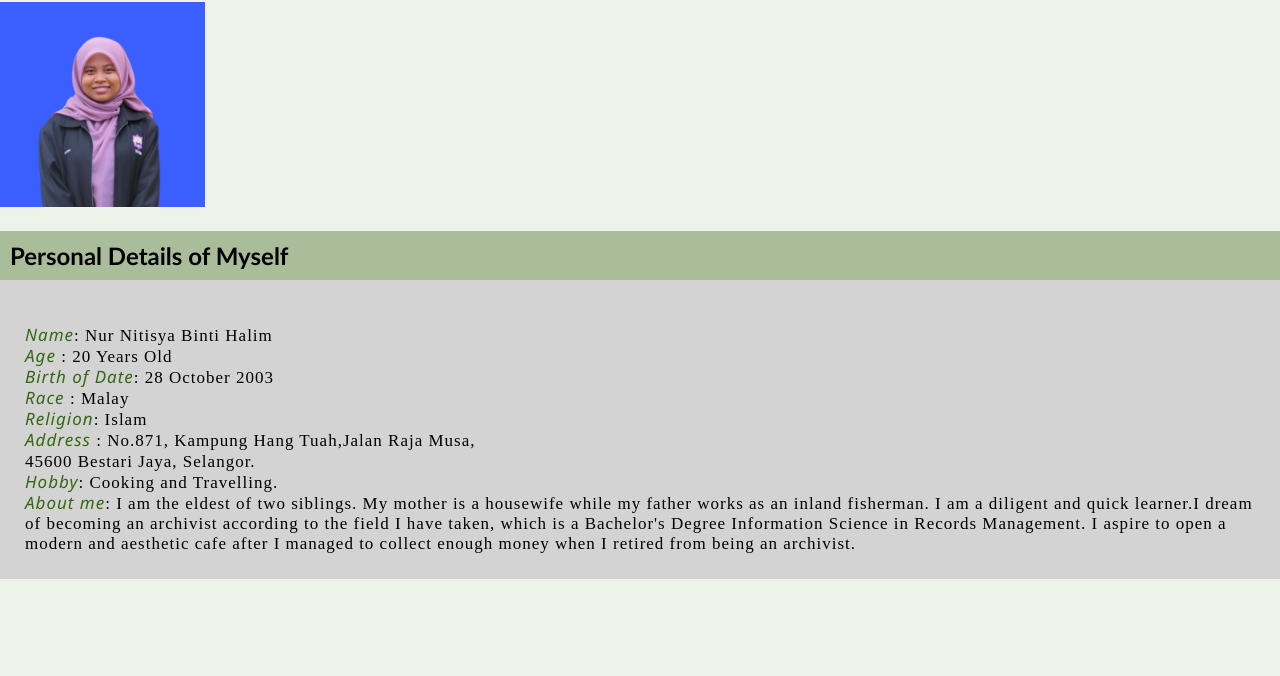
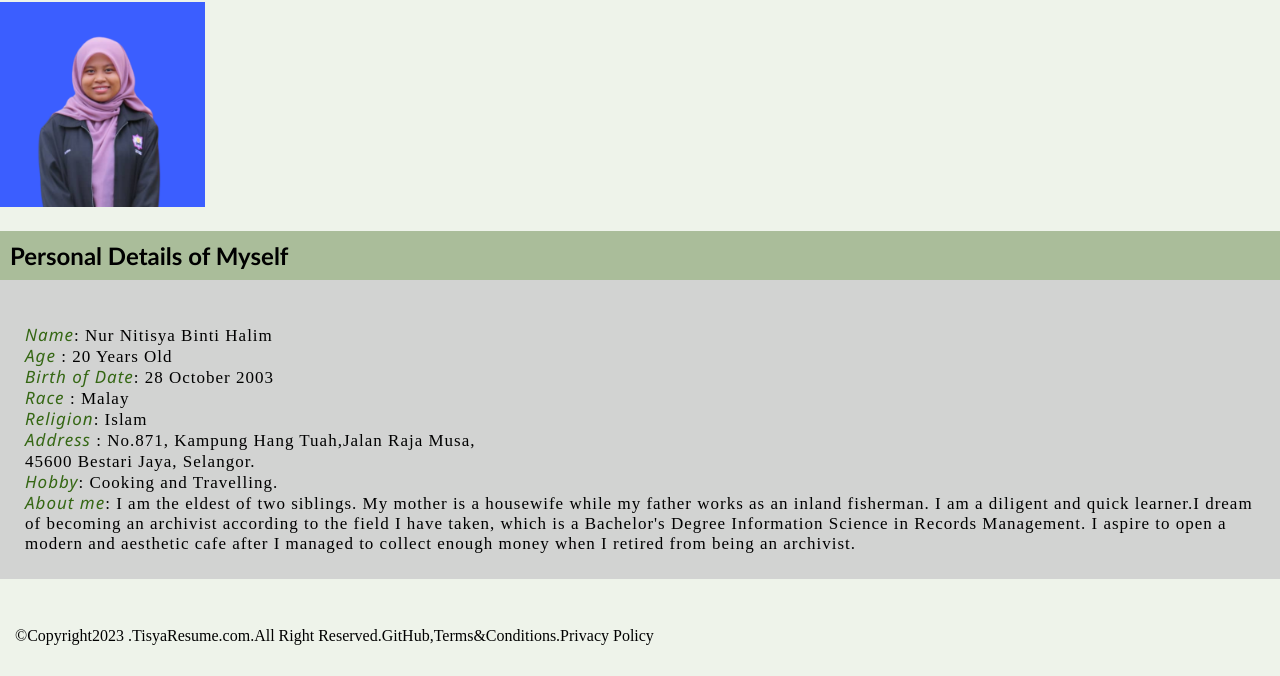
Before and after one commit to TSYHALIM/TisyaE-resume.github.io, a plain HTML site: page personal.html in a window 1280 px wide. Shown: the part 160-836 px from the top of the page. Before the commit the page ends 800 px from the top, so only its background shows below. Drawn offline with nearby package versions, Linux system fonts and the light colour scheme.

Commit message:
Update personal.html

```diff
--- a/personal.html
+++ b/personal.html
@@ -41,5 +41,8 @@
     </p>
 
 </div>
+     <footer style="padding: 15px;">
+        <p> &copy;Copyright2023 .TisyaResume.com.All Right Reserved.GitHub,Terms&Conditions.Privacy Policy</p>
+       </footer>
 </body>
 </html>
```
